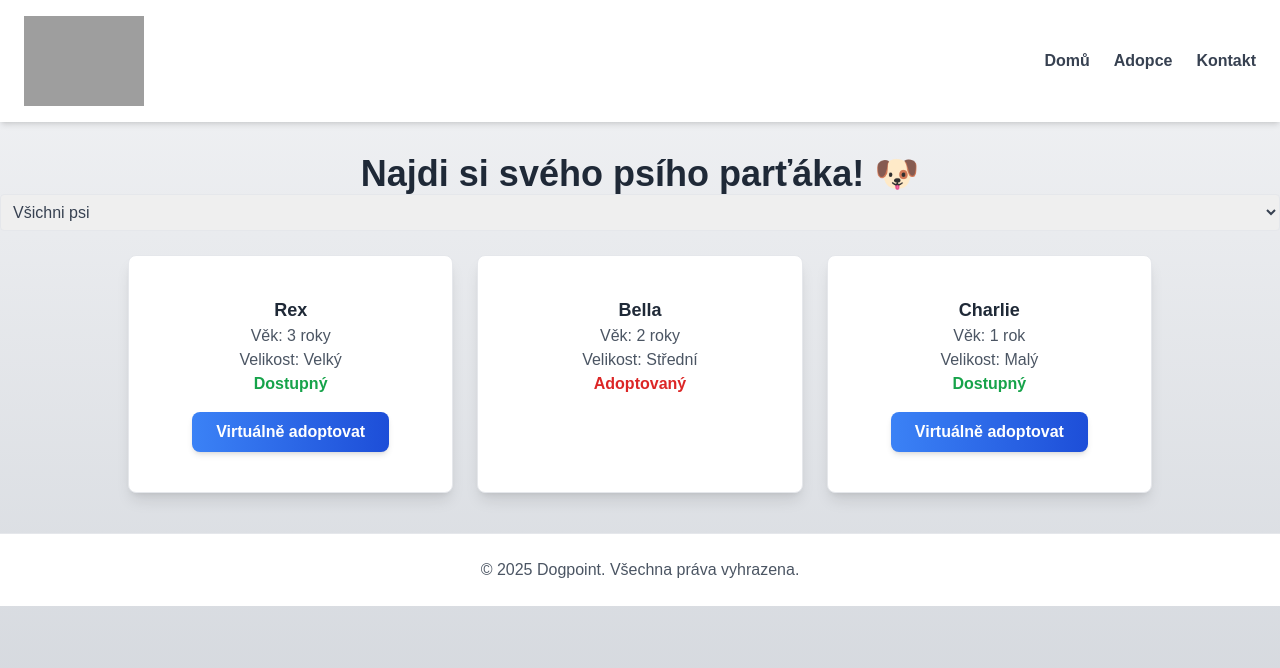
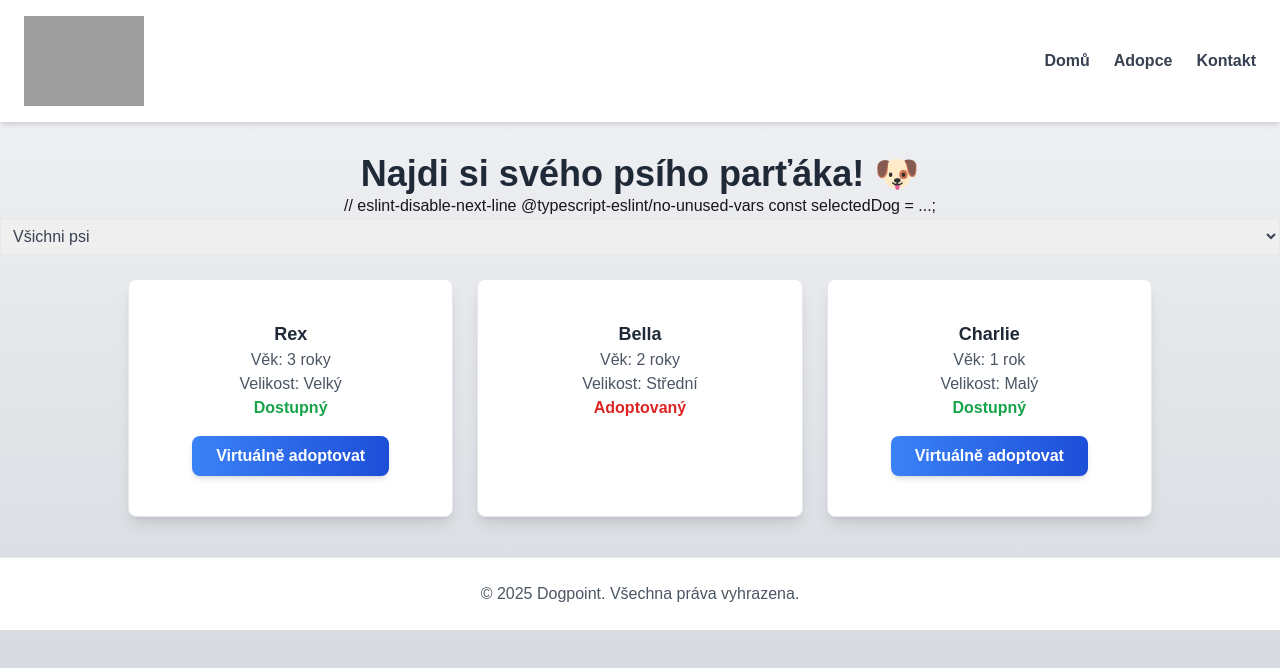
Before and after one commit to herehr/dogpoint-ui, a Next.js app: page / in a window 1280 px wide. Shown: the top 668 px of the page. Built offline with nearby package versions, Linux system fonts and the light colour scheme; grey boxes are pictures that could not be loaded.

Commit message:
Disabled ESLint rule for unused vars

```diff
--- a/components/DogpointUI.tsx
+++ b/components/DogpointUI.tsx
@@ -32,6 +32,11 @@ export default function DogpointUI() {
           Najdi si svého psího parťáka! 🐶
         </h1>
       </header>
+
+    // eslint-disable-next-line @typescript-eslint/no-unused-vars
+        const selectedDog = ...;
+
+
 
       {/* Filter */}
       <Select
```
Also changed, not shown: .eslintrc.json (added).
